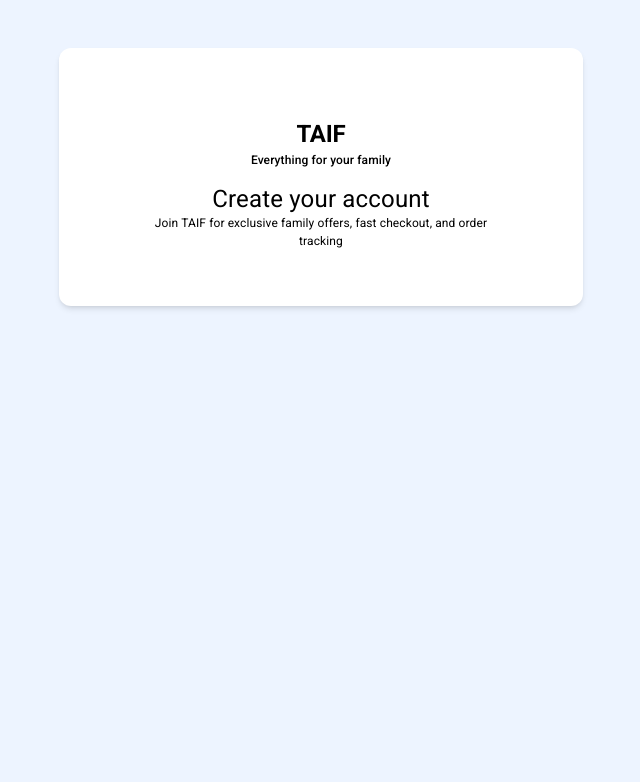
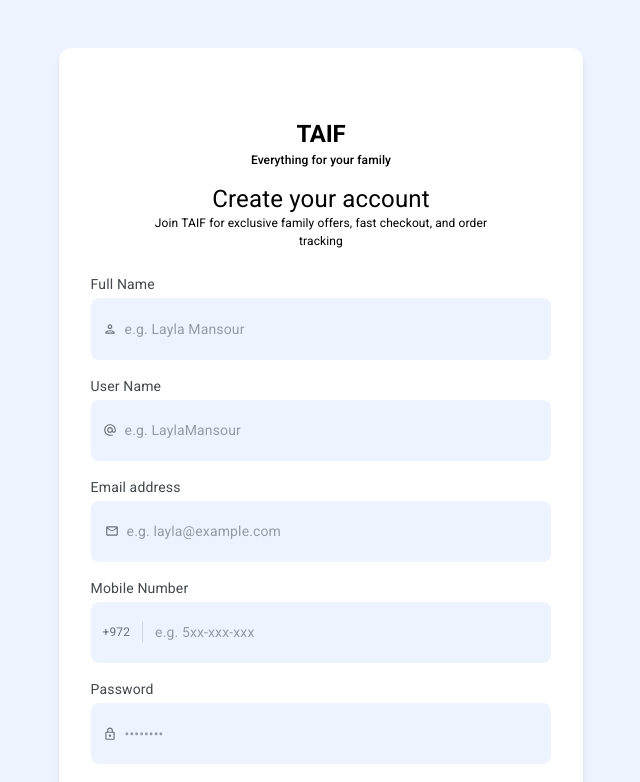
Before and after one commit to marwamohammad332/Taif, a React (Vite) app: page /Register in a window 1280 px wide. Shown: the top 782 px of the page, without its empty margins (319-959 px from the left). Built offline with nearby package versions, Linux system fonts and the light colour scheme.

Commit message:
register validation

```diff
--- a/package.json
+++ b/package.json
@@ -13,11 +13,15 @@
     "@emotion/react": "^11.14.0",
     "@emotion/styled": "^11.14.1",
     "@fontsource/roboto": "^5.3.0",
+    "@hookform/resolvers": "^5.9.1",
     "@mui/icons-material": "^9.5.0",
     "@mui/material": "^9.5.0",
     "react": "^19.2.8",
     "react-dom": "^19.2.8",
-    "react-router": "^8.4.0"
+    "react-hook-form": "^7.90.0",
+    "react-router": "^8.4.0",
+    "react-router-dom": "^7.18.4",
+    "yup": "^1.7.1"
   },
   "devDependencies": {
     "@eslint/js": "^10.0.1",
--- a/src/pages/Register/Register.jsx
+++ b/src/pages/Register/Register.jsx
@@ -1,38 +1,226 @@
-import { Box, Container, TextField, Typography } from '@mui/material'
+
+import { Box, Container, IconButton,Button, InputAdornment, TextField, Typography, Checkbox,Link } from '@mui/material'
+import FormControlLabel from '@mui/material/FormControlLabel';
+import {Link as RouterLink} from 'react-router';
 import React from 'react'
+import ArrowForwardIcon from'@mui/icons-material/ArrowForward'
+import Divider from '@mui/material/Divider';
+import LanguageIcon from '@mui/icons-material/Language';
+import PersonOutlinedIcon from '@mui/icons-material/PersonOutlined';
+import MailOutlinedIcon from '@mui/icons-material/MailOutlined';
+import LockOutlinedIcon from '@mui/icons-material/LockOutlined';
+import AlternateEmailIcon from '@mui/icons-material/AlternateEmail';
+import InfoOutlinedIcon from '@mui/icons-material/InfoOutlined';
+import CheckOutlinedIcon from '@mui/icons-material/CheckOutlined';
+import CheckCircleOutlinedIcon from '@mui/icons-material/CheckCircleOutlined';
+import LockResetOutlinedIcon from '@mui/icons-material/LockResetOutlined';
+import { useForm } from "react-hook-form"
+
+const label = { slotProps: { input: { 'aria-label': 'Checkbox demo' } } };
 
 export default function Register() {
+  const {
+    register,
+    handleSubmit,
+    formState: { errors },
+  } = useForm()
   return (
     <>
-    <Box component={'main'} sx={{background:'#EDF4FF',minHeight:'100vh',py:'32px'}}>
-      <Container sx={{textAlign:'center',}}>
+      <Box component={'main'} sx={{ background: '#EDF4FF', minHeight: '100vh', py: '32px' }}>
+        <Container sx={{ textAlign: 'center', }}>
           <Box sx={{
             display: 'flex',
             flexDirection: 'column',
             alignItems: 'center',
-          justifyContent: 'center',width:'40%',mx:'auto', p:4, background:'white',mt:'16px',borderRadius:'12px',
-          boxShadow:'0 4px 6px -1px rgba(0,0,0,0.1), 0 2px 4px -2px rgba(0,0,0,0.1)'
+            justifyContent: 'center', width: '40%', mx: 'auto', p: 4, background: 'white', mt: '16px', borderRadius: '12px',
+            boxShadow: '0 4px 6px -1px rgba(0,0,0,0.1), 0 2px 4px -2px rgba(0,0,0,0.1)'
           }}>
-          <Box sx={{ width: 'fit', mb:'16px' }}>
-            <Typography variant='h2' component="h1" sx={{ fontWeight: 'bold', mt: 5 ,fontSize:'24px' }} >
+            <Box sx={{ width: 'fit', mb: '16px' }}>
+              <Typography variant='h2' component="h1" sx={{ fontWeight: 'bold', mt: 5, fontSize: '24px' }} >
                 TAIF
               </Typography>
-            <Typography sx={{ fontWeight: 'medium', mt: '2px', fontSize:'12px'}}>
+              <Typography sx={{ fontWeight: 'medium', mt: '2px', fontSize: '12px' }}>
                 Everything for your family
               </Typography>
             </Box>
-          <Box sx={{textAlign:'center',mb:'24px',width:'74%'}}>
-            <Typography variant='h4' component={'h2'} sx={{fontWeight:'semibold',fontSize:'24px'}}>
+            <Box sx={{ textAlign: 'center', mb: '24px', width: '74%' }}>
+              <Typography variant='h4' component={'h2'} sx={{ fontWeight: 'semibold', fontSize: '24px' }}>
                 Create your account
               </Typography>
-            <Typography sx={{fontSize:'12px'}}>
+              <Typography sx={{ fontSize: '12px' }}>
                 Join TAIF for exclusive family offers, fast checkout, and order
                 tracking
               </Typography>
             </Box>
-          <Box>
+            <Box component={'form'}>
+              <Box sx={{ width: '100%', mb: '16px' }}>
+
+                <Typography variant='body2' sx={{ textAlign: 'left', mb: '4px', color: '#42474D' }} >
+                  Full Name
+                </Typography>
+                <TextField fullWidth placeholder='e.g. Layla Mansour' variant='outlined' size='small'
+                slotProps={{
+                  input:{
+                    startAdornment:(
+                      <InputAdornment position='start'>
+                        <PersonOutlinedIcon sx={{fontSize:'14px'}}/>
+                      </InputAdornment>
+                    )
+                  }
+                }}
+                  sx={{
+                    '& .MuiOutlinedInput-root': {
+                      background: '#EDF4FF', borderRadius: '8px', p: '12px', fontSize: '14px',
+                      '& fieldset': {
+                        border: 'none',
+                      }
+                    }
+                  }}
+                  {...register('fullName')} />
 
             </Box>
+             <Box sx={{ width: '100%', mb: '16px' }}>
+
+                <Typography variant='body2' sx={{ textAlign: 'left', mb: '4px', color: '#42474D' }} >
+                  User Name
+                </Typography>
+                <TextField fullWidth placeholder='e.g. LaylaMansour' variant='outlined' size='small'
+                slotProps={{
+                  input:{
+                    startAdornment:(
+                      <InputAdornment position='start'>
+                        <AlternateEmailIcon sx={{fontSize:'14px'}}/>
+                      </InputAdornment>
+                    )
+                  }
+                }}
+                  sx={{
+                    '& .MuiOutlinedInput-root': {
+                      background: '#EDF4FF', borderRadius: '8px', p: '12px', fontSize: '14px',
+                      '& fieldset': {
+                        border: 'none',
+                      }
+                    }
+                  }}
+                  {...register('userName')} />
+
+            </Box>
+            <Box sx={{ width: '100%', mb: '16px' }}>
+
+                <Typography variant='body2' sx={{ textAlign: 'left', mb: '4px', color: '#42474D' }} >
+                  Email address
+                </Typography>
+                <TextField fullWidth placeholder='e.g. layla@example.com' variant='outlined' size='small'
+                slotProps={{
+                  input:{
+                    startAdornment:(
+                      <InputAdornment position='start'>
+                        <MailOutlinedIcon sx={{fontSize:'14px'}}/>
+                      </InputAdornment>
+                    )
+                  }
+                }}
+                  sx={{
+                    '& .MuiOutlinedInput-root': {
+                      backgroundColor: '#EDF4FF', borderRadius: '8px', py: '12px', fontSize: '14px',
+                      '& fieldset': {
+                        border: 'none',
+                      }
+                    }
+                  }}
+                   {...register('email')}/>
+
+
+            </Box>
+            <Box sx={{ width: '100%', mb: '16px' }}>
+
+                <Typography variant='body2' sx={{ textAlign: 'left', mb: '4px', color: '#42474D' }} >
+                  Mobile Number
+                </Typography>
+                <TextField fullWidth placeholder='e.g. 5xx-xxx-xxx' variant='outlined' size='small'
+                slotProps={{
+                  input:{
+                    startAdornment:(
+                      <InputAdornment position='start'>
+                        <Box sx={{display:'flex',alignItems:'center',gap:'8px'}}>
+
+                            <Typography sx={{fontSize:'12px'}}>
+                              +972
+                            </Typography>
+                            <Divider orientation='vertical'  sx={{mx:'4px', height:'20px'}}/>
+
+                        </Box>
+                      </InputAdornment>
+                    )
+                  }
+                }}
+                  sx={{
+                    '& .MuiOutlinedInput-root': {
+                      background: '#EDF4FF', borderRadius: '8px', p: '12px', fontSize: '14px',
+                      '& fieldset': {
+                        border: 'none',
+                      }
+                    }
+                  }}
+                  {...register('phoneNumber')} />
+
+
+            </Box>
+            <Box sx={{ width: '100%', mb: '16px' }}>
+
+                <Typography variant='body2' sx={{ textAlign: 'left', mb: '4px', color: '#42474D' }} >
+                  Password
+                </Typography>
+                <TextField fullWidth type='password' placeholder={'\u2022'.repeat(8)} variant='outlined' size='small'
+                slotProps={{
+                  input:{
+                    startAdornment:(
+                      <InputAdornment position='start'>
+                        <LockOutlinedIcon sx={{fontSize:'14px'}}/>
+                      </InputAdornment>
+                    )
+                  }
+                }}
+                  sx={{
+                    '& .MuiOutlinedInput-root': {
+                      background: '#EDF4FF', borderRadius: '8px', p: '12px', fontSize: '14px',
+                      '& fieldset': {
+                        border: 'none',
+                      }
+                    }
+                  }}
+                   {...register('password')}  />
+
+            </Box>
+
+
+            <FormControlLabel sx={{mt:'4px',mb:'24px' ,mx:'2px', display:'flex',gap:'12px' ,alignItems:'flex-start',justifyContent:'flex-start' ,width:'100%'}}
+              control={<Checkbox size='small' color='#264764' sx={{p:0,mt:'2px', color: '#264764' }} />} label={
+              <span style={{color:'#42474D',display:'block' ,fontSize:'12px', lineHeight:'19.5px',textAlign:'left'}}> I agree to TAIF's{''} <Link style={{color:'#264764'}} href='#' > Terms of Service</Link>
+               {''} and{''} <Link style={{color:'#264764'}} href='#'>Privacy Policy</Link>, including family
+purchase safety rules. </span>
+               }
+            />
+            <Button variant="contained" fullWidth sx={{mb:'20px', backgroundColor:'#3F5F7D',color:'white',borderRadius:'9999px',py:'14px',fontSize:'14px'
+              ,fontWeight:'medium',letterSpacing:'0.35px',textTransform:'none'
+            }}
+            endIcon={<ArrowForwardIcon sx={{fontSize:'14px' ,ml:'8px'}}/>}
+            >
+              Create account
+              </Button>
+              <Typography sx={{fontSize:'12px' , letterSpacing:'0.24px'}}>
+                Already have an account?
+                <Link component={RouterLink} to='/Login' sx={{ml:'4px',textDecoration:'none',fontWeight:'500',cursor:'pointer'}}>
+                Sign in
+                </Link>
+              </Typography>
+            </Box>
+
+              <Divider sx={{my:'16px', borderColor:'#DBEAFB' ,alignSelf:'stretch'}} />
+              <Button startIcon={<LanguageIcon sx={{fontSize:'12px', color:'#42474D'}} />}
+              sx={{display:'flex',mx:'auto',textTransform:'none',color:'#42474D',fontSize:'12px' }}>
+              العربية | English
+              </Button>
 
           </Box>
         </Container>
```
Also changed, not shown: src/Validation/authSchemas.js (added, +10 -0 lines), 1 other file (tests, documents, lock files or other folders). Lines whose indentation alone changed are shown as unchanged.
